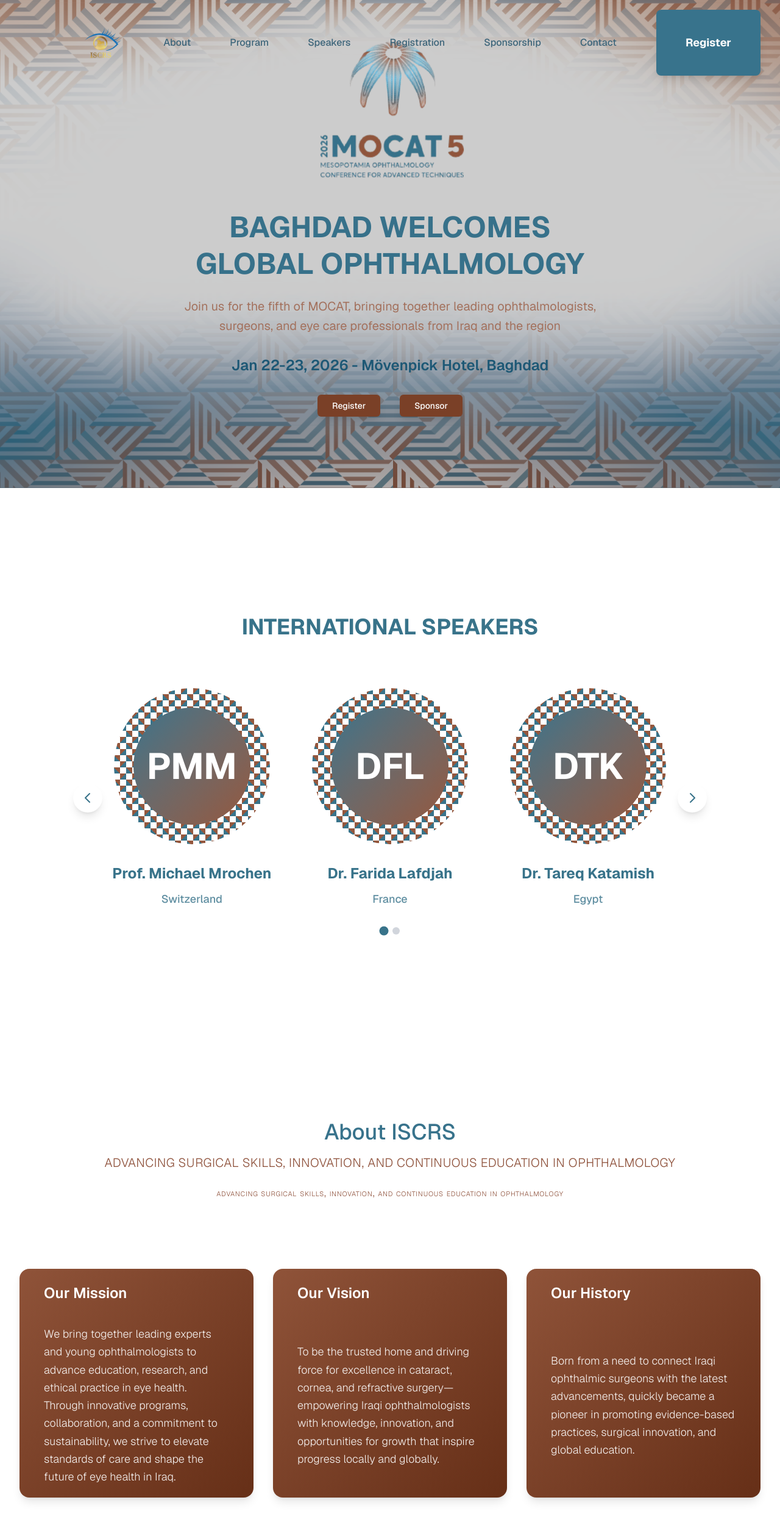
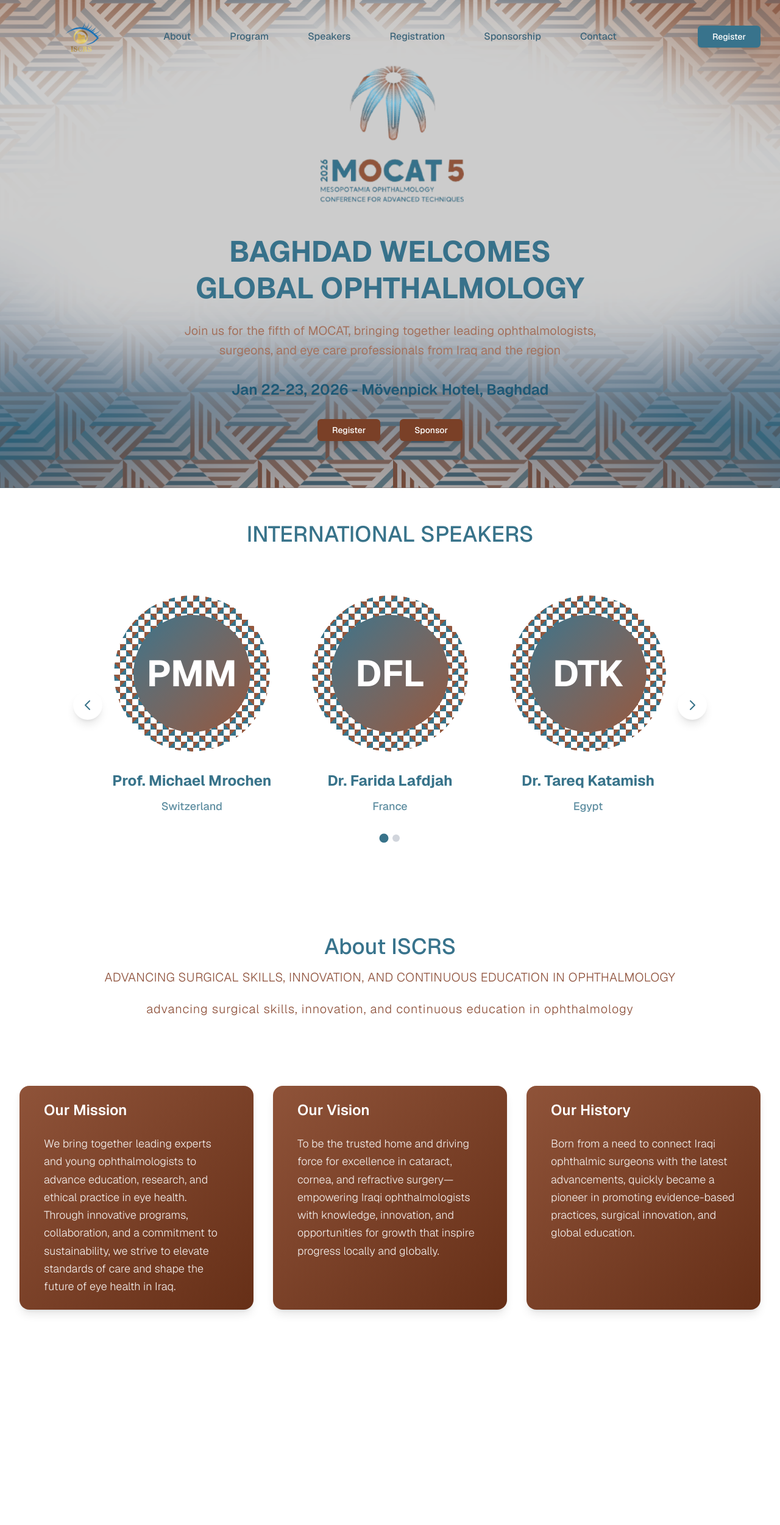
Before and after one commit to KAPITA-TECH/ISCRS, a Next.js app: page / in a window 1280 px wide. Shown: the top 2500 px of the page at 61% size. After the commit the page ends 2243 px from the top, so only its background shows below. Built offline with nearby package versions, Linux system fonts and the light colour scheme.

Commit message:
Refactor AboutISCRS, Header, Hero, and InternationalSpeakers components for improved layout and styling; reduced white space, adjusted padding, and updated text styles for better visual consistency.

```diff
--- a/src/components/AboutISCRS.tsx
+++ b/src/components/AboutISCRS.tsx
@@ -28,9 +28,9 @@
   return (
     <>
       {/* White space gap */}
-      <div className="h-24 lg:h-32 bg-white"></div>
+      <div className="h-6 lg:h-8 bg-white"></div>
 
-      <section className="pt-16 pb-16 lg:pt-20 lg:pb-24 bg-white">
+      <section className="pt-4 pb-16 lg:pt-6 lg:pb-24 bg-white">
         <div className="w-full max-w-7xl mx-auto px-4 sm:px-6 lg:px-8">
           {/* Section Title */}
           <div className="text-center mb-8">
@@ -44,8 +44,7 @@
             </h3>
 
             {/* Description */}
-            <p className="text-sm lg:text-base font-light text-[#8f523c] tracking-wider"
-               style={{ fontVariant: 'small-caps' }}>
+            <p className="text-lg lg:text-xl font-light text-[#8f523c] tracking-wider">
               advancing surgical skills, innovation, and continuous education in ophthalmology
             </p>
           </div>
@@ -62,13 +61,15 @@
                 className="bg-gradient-to-br  from-omar  to-[#662f17] rounded-2xl  shadow-lg hover:shadow-xl transition-all duration-300 transform hover:-translate-y-2 min-h-[320px] lg:min-h-[350px] flex flex-col"
               >
                 {/* Card Title */}
-                <h4 className="text-xl lg:text-2xl font-semibold text-white text-left pt-6 mb-4 px-8 lg:px-10">
-                  {card.title}
-                </h4>
+                <div className="h-20 flex items-start">
+                  <h4 className="text-xl lg:text-2xl font-semibold text-white text-left pt-6 px-8 lg:px-10">
+                    {card.title}
+                  </h4>
+                </div>
 
                 {/* Card Description */}
-                <div className="flex-grow flex items-center">
-                  <p className="text-white/90 leading-relaxed text-base lg:text-lg font-light px-8 lg:px-10 py-5 text-left">
+                <div className="flex-grow px-8 lg:px-10 pb-6">
+                  <p className="text-white/90 leading-relaxed text-base lg:text-lg font-light text-left">
                     {card.description}
                   </p>
                 </div>
--- a/src/components/Header.tsx
+++ b/src/components/Header.tsx
@@ -32,14 +32,14 @@
       }`}
     >
       <div className="max-w-7xl mx-auto px-4 sm:px-6 lg:px-8">
-        <div className="flex items-center justify-between py-3 lg:py-4">
+        <div className="flex items-center justify-between py-2 lg:py-3">
           {/* Logo */}
-          <div className="flex-shrink-0 flex items-center ml-8 lg:ml-16 xl:ml-20">
+          <div className="flex-shrink-0 flex items-center ml-4 lg:ml-8 xl:ml-12">
             <Image
               src="/images/ISCRS_Logo_page-0001-removebg-preview.png"
               alt="ISCRS Logo"
-              width={280}
-              height={140}
+              width={320}
+              height={160}
               className="h-16 lg:h-20 xl:h-24 w-auto transition-all duration-300 hover:scale-105"
               priority
             />
@@ -62,7 +62,7 @@
 
           {/* Register Button - Right Side */}
           <div className="hidden md:flex items-center">
-            <button className="bg-[#38738c] text-white px-12 py-10 text-lg font-bold rounded-lg hover:bg-[#37718a] transition-all duration-200 shadow-lg hover:shadow-xl min-w-[120px] min-h-[45px]">
+            <button className="bg-[#38738c] text-white px-6 py-2 text-sm font-medium rounded-md hover:bg-[#2d5a6b] shadow-lg hover:shadow-xl transform hover:-translate-y-1 transition-all duration-200">
               Register
             </button>
           </div>
--- a/src/components/Hero.tsx
+++ b/src/components/Hero.tsx
@@ -2,7 +2,7 @@
 
 const Hero = () => {
   return (
-    <section className="relative min-h-screen flex items-center justify-center overflow-hidden">
+    <section className="relative min-h-screen flex items-center justify-center overflow-hidden pt-16 lg:pt-20">
       {/* Background Image */}
       <div className="absolute inset-0 z-0">
         <Image
--- a/src/components/InternationalSpeakers.tsx
+++ b/src/components/InternationalSpeakers.tsx
@@ -62,13 +62,13 @@
   return (
     <>
       {/* White space gap */}
-      <div className="h-24 lg:h-32 bg-white"></div>
+      <div className="h-6 lg:h-8 bg-white"></div>
 
-      <section className="pt-16 pb-16 lg:pt-20 lg:pb-24 bg-white">
+      <section className="pt-4 pb-16 lg:pt-6 lg:pb-24 bg-white">
         <div className="w-full max-w-7xl mx-auto px-4 sm:px-6 lg:px-8">
           {/* Section Title */}
           <div className="flex justify-center w-full">
-            <h2 className="text-3xl lg:text-4xl font-bold text-[#38738a] text-center">
+            <h2 className="text-3xl lg:text-4xl font-medium text-[#38738a] text-center">
               INTERNATIONAL SPEAKERS
             </h2>
           </div>
```
